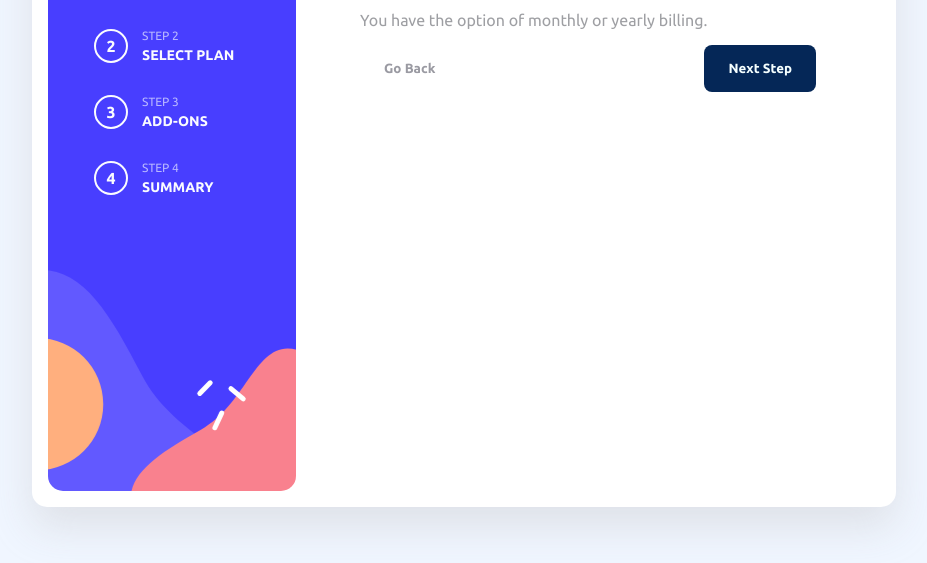
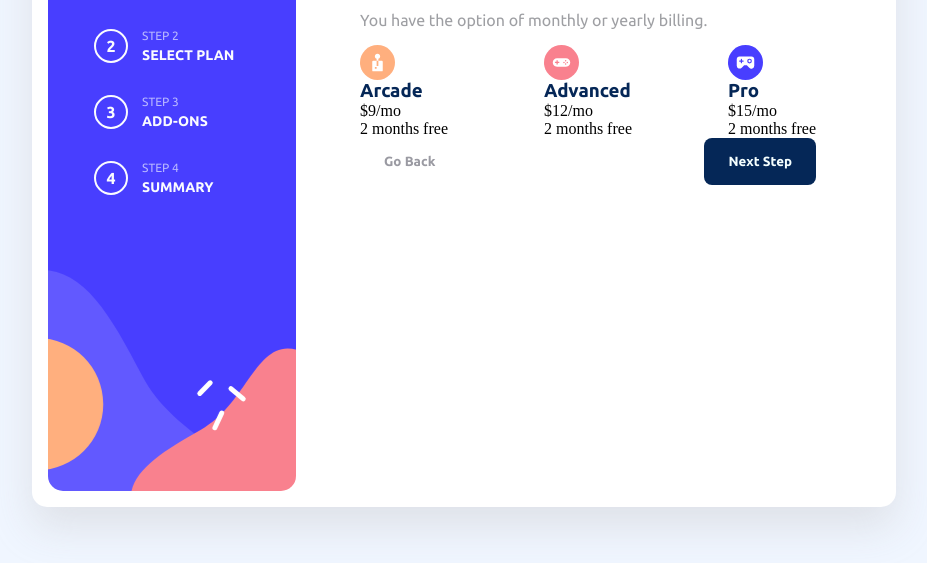
Before and after one commit to T-Induwara/Multi-Step-Form, a plain HTML site: page index.html in a window 1280 px wide. Shown: the part 189-752 px from the top of the page, without its empty margins (176-1103 px from the left). Drawn offline with Linux system fonts and the light colour scheme.

Commit message:
Added basic styling for plans section on desktop

```diff
--- a/css/style.css
+++ b/css/style.css
@@ -278,4 +278,31 @@ body{
     .multi-bottom-row{
         width:100%;
     }
+    .plans-outer-container{
+        display:flex;
+        flex-direction:row;
+        justify-content: space-between;
+        align-items:center;
+    }
+    .plan{
+        display:flex;
+        flex-direction: column;
+        justify-content: space-between;
+    }
+    .plan img{
+        width:35px;
+    }
+    .plan-details h3,.plan-details p{
+        margin:0px;
+    }
+    .plan-price{
+        display:flex;
+        flex-direction:row;
+        justify-content:start;
+        align-items:center;
+    }
+    .plan h3{
+        font-family: UbuntuBold;
+        color:hsl(215, 89%, 18%);
+    }
 }
--- a/index.html
+++ b/index.html
@@ -75,7 +75,44 @@
                     <div class="upper-row">
                         <h1 class="form-title">Select your plan</h1>
                         <p class="form-desc">You have the option of monthly or yearly billing.</p>
-
+                        <div class="plans-outer-container">
+                            <div class="plan" id="plan-1">
+                                <img src="assets/images/icon-arcade.svg" alt="arcade plan icon">
+                                <div class="plan-details">
+                                    <h3 class="plan-title">Arcade</h3>
+                                    <div class="plan-price">
+                                        <p>$</p>
+                                        <p>9</p>
+                                        <p>/mo</p>
+                                    </div>
+                                    <p class="free-mon-txt" id="plan1-free-txt">2 months free</p>
+                                </div>
+                            </div>
+                            <div class="plan" id="plan-2">
+                                <img src="assets/images/icon-advanced.svg" alt="advanced plan icon">
+                                <div class="plan-details">
+                                    <h3 class="plan-title">Advanced</h3>
+                                    <div class="plan-price">
+                                        <p>$</p>
+                                        <p>12</p>
+                                        <p>/mo</p>
+                                    </div>
+                                    <p class="free-mon-txt" id="plan2-free-txt">2 months free</p>
+                                </div>
+                            </div>
+                            <div class="plan" id="plan-3">
+                                <img src="assets/images/icon-pro.svg" alt="pro plan icon">
+                                <div class="plan-details">
+                                    <h3 class="plan-title">Pro</h3>
+                                    <div class="plan-price">
+                                        <p>$</p>
+                                        <p>15</p>
+                                        <p>/mo</p>
+                                    </div>
+                                    <p class="free-mon-txt" id="plan2-free-txt">2 months free</p>
+                                </div>
+                            </div>
+                        </div>
                     </div>
                     <div class="multi-bottom-row">
                         <button class="b-r-left-btn" id="plan-back-btn">Go Back</button>
```
